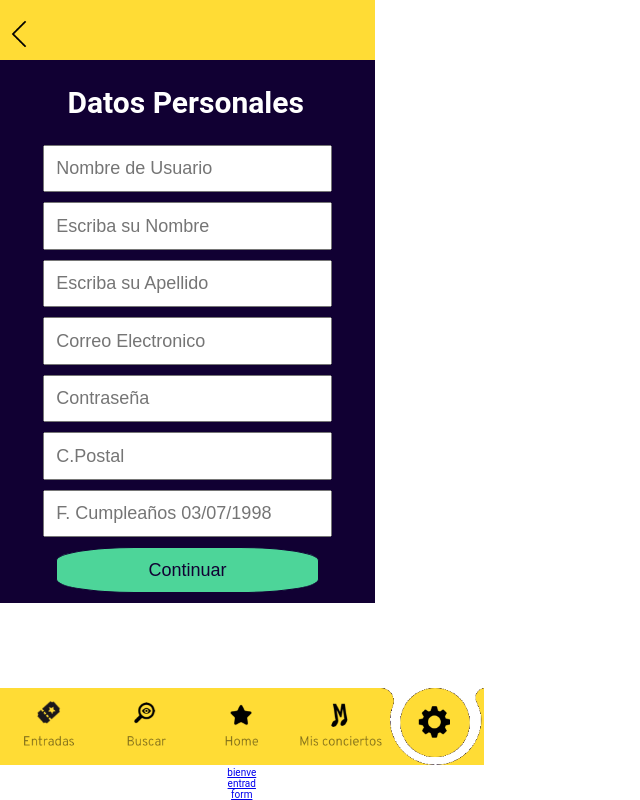
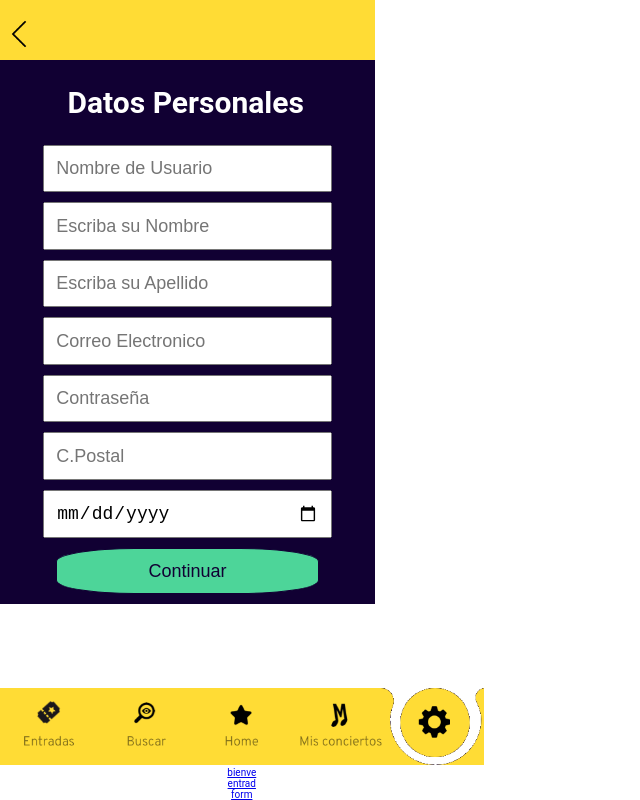
Before and after one commit to Shir-Dev/RythMe, a React (Create React App) app in the folder rithme/: page /form in a window 1280 px wide. Shown: the whole page, without its empty margins (0-640 px from the left). Built offline with nearby package versions, Linux system fonts and the light colour scheme.

Commit message:
conenctando back y front

```diff
--- a/rithme/src/components/Form.js
+++ b/rithme/src/components/Form.js
@@ -8,7 +8,11 @@ function Form() {
     <div className="contenedor_g">
       <Header />
       <h2 className="h2">Datos Personales</h2>
-      <div className="contenedor">
+      <form
+        className="contenedor"
+        method="post"
+        action="http://localhost:3333/users/signup"
+      >
         <input
           type="text"
           placeholder="Nombre de Usuario"
@@ -52,7 +56,7 @@ function Form() {
           required
         />
         <input
-          type="number"
+          type="date"
           placeholder="F. Cumpleaños 03/07/1998"
           name="birthDay"
           id="birthDay"
@@ -60,12 +64,12 @@ function Form() {
         />
         <input
           className="btnContinuar"
-          type="button"
+          type="submit"
           value="Continuar"
           name="continue"
           id="continue"
         />
-      </div>
+      </form>
 
       <Footer changeNav="conf" />
     </div>
```
Also changed, not shown: 1 other file (tests, documents, lock files or other folders).
